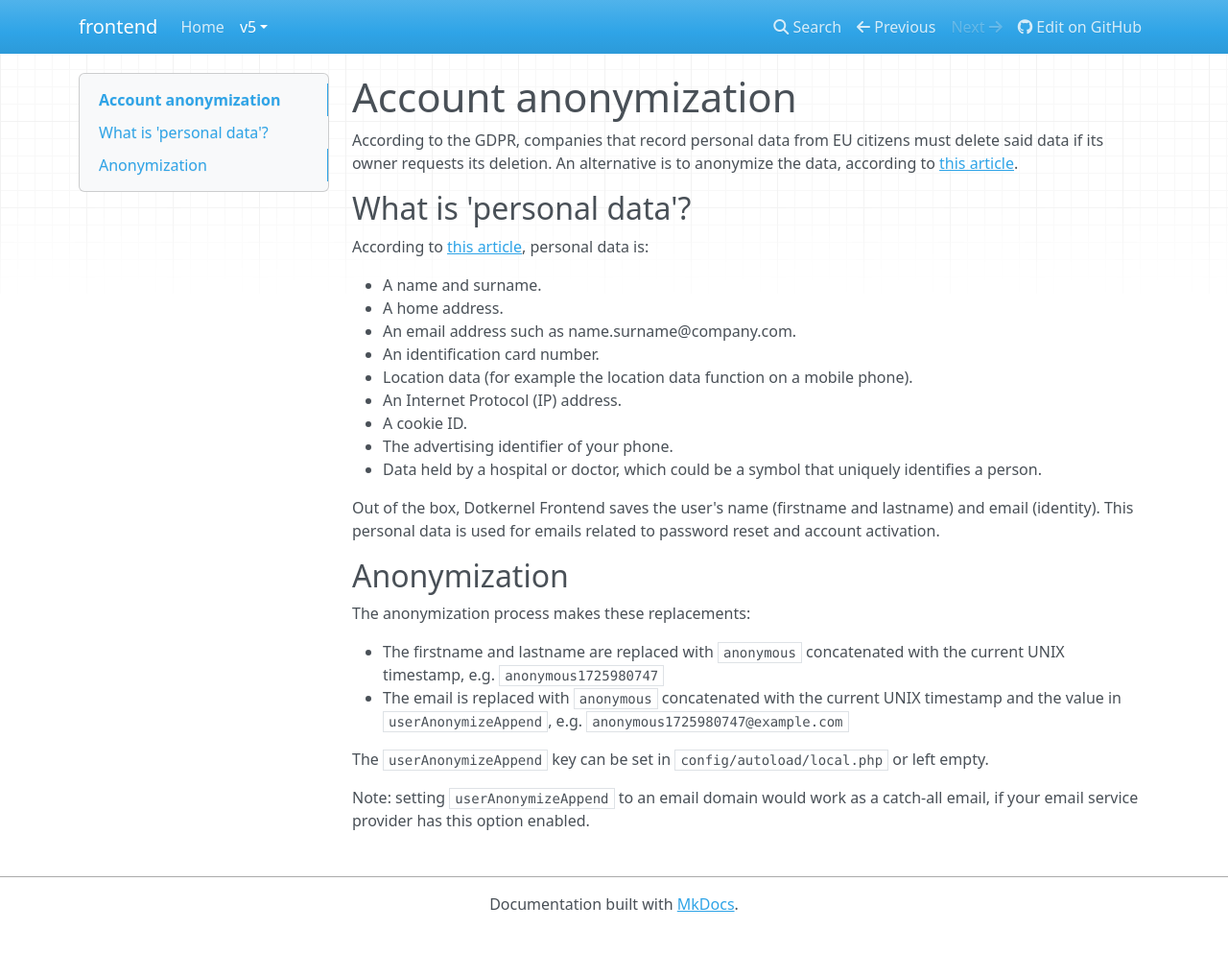
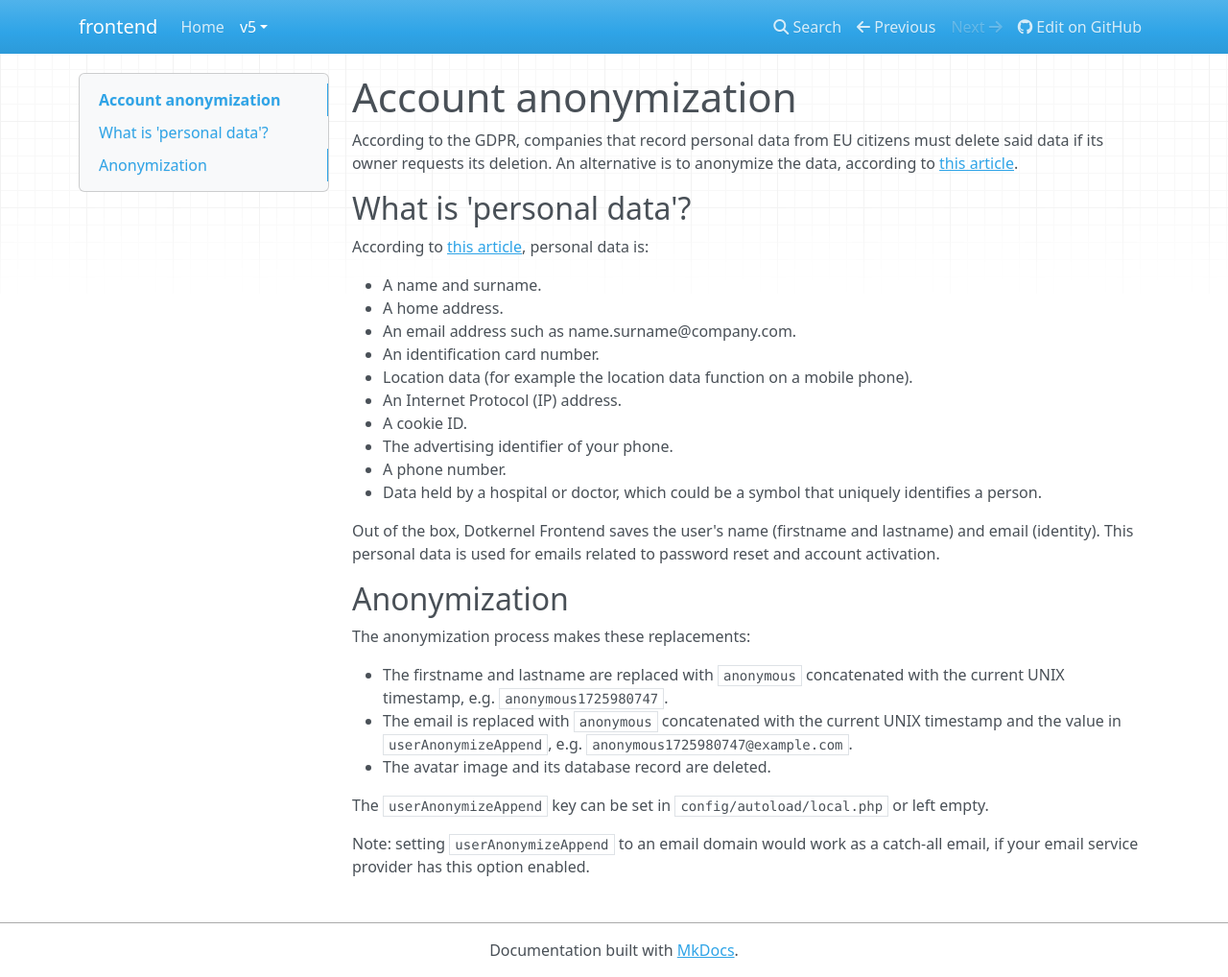
Before and after one commit to dotkernel/frontend-documentation, an MkDocs documentation site: the page built from docs/book/v5/core-features/account-anonymization.md, in a window 1280 px wide and 1018 px high. Shown: the whole window at 96% size. Built offline with MkDocs 1.6.1, drawn with Linux system fonts in a browser that asks for light colours; nearby versions of some CDN libraries.

Commit message:
updated anonymization page
Signed-off-by: bidi <bidi@apidemia.com>

```diff
--- a/docs/book/v5/core-features/account-anonymization.md
+++ b/docs/book/v5/core-features/account-anonymization.md
@@ -15,6 +15,7 @@ According to [this article](https://commission.europa.eu/law/law-topic/data-prot
 - An Internet Protocol (IP) address.
 - A cookie ID.
 - The advertising identifier of your phone.
+- A phone number.
 - Data held by a hospital or doctor, which could be a symbol that uniquely identifies a person.
 
 Out of the box, Dotkernel Frontend saves the user's name (firstname and lastname) and email (identity).
@@ -24,8 +25,9 @@ This personal data is used for emails related to password reset and account acti
 
 The anonymization process makes these replacements:
 
-- The firstname and lastname are replaced with `anonymous` concatenated with the current UNIX timestamp, e.g. `anonymous1725980747`
-- The email is replaced with `anonymous` concatenated with the current UNIX timestamp and the value in `userAnonymizeAppend`, e.g. `anonymous1725980747@example.com`
+- The firstname and lastname are replaced with `anonymous` concatenated with the current UNIX timestamp, e.g. `anonymous1725980747`.
+- The email is replaced with `anonymous` concatenated with the current UNIX timestamp and the value in `userAnonymizeAppend`, e.g. `anonymous1725980747@example.com`.
+- The avatar image and its database record are deleted.
 
 The `userAnonymizeAppend` key can be set in `config/autoload/local.php` or left empty.
 
```
